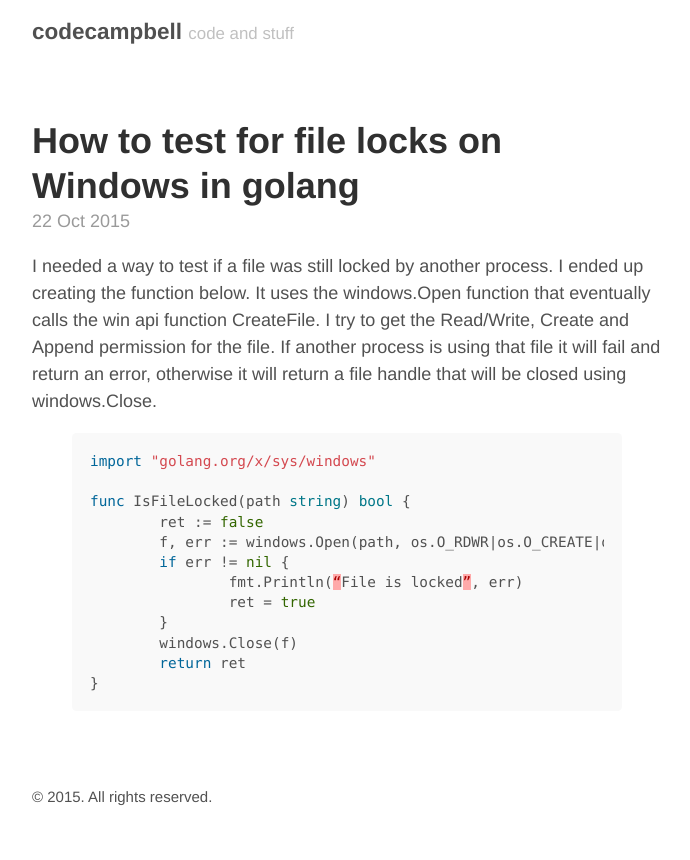
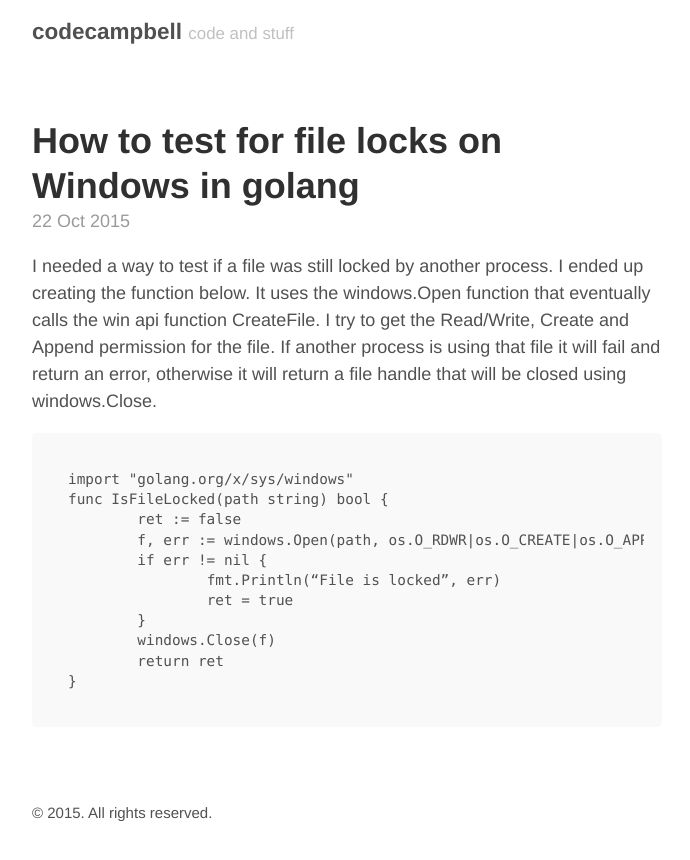
Before and after one commit to blaircamp/blaircamp.github.io, a Jekyll site: the page built from _posts/2015-10-22-file-locks-golang.markdown, in a window 1280 px wide. Shown: the top 860 px of the page, without its empty margins (293-983 px from the left). Built offline with Jekyll 4.4.1, drawn with Linux system fonts in a browser that asks for light colours.

Commit message:
Updated 2015-10-22-file-locks-golang.markdown

```diff
--- a/_posts/2015-10-22-file-locks-golang.markdown
+++ b/_posts/2015-10-22-file-locks-golang.markdown
@@ -2,22 +2,23 @@
 published: true
 title: How to test for file locks on Windows in golang
 layout: post
-tags: [golang]
-categories: [golang]
+tags:
+  - golang
+categories:
+  - golang
 ---
+
 I needed a way to test if a file was still locked by another process.  I ended up creating the function below.  It uses the windows.Open function that eventually calls the win api function CreateFile.  I try to get the Read/Write, Create and Append permission for the file.  If another process is using that file it will fail and return an error, otherwise it will return a file handle that will be closed using windows.Close.
 
-{% highlight go %}
-import "golang.org/x/sys/windows"
 
-func IsFileLocked(path string) bool {
-	ret := false
-	f, err := windows.Open(path, os.O_RDWR|os.O_CREATE|os.O_APPEND, 0666)
-	if err != nil {
-		fmt.Println(“File is locked”, err)
-		ret = true
+	import "golang.org/x/sys/windows"
+	func IsFileLocked(path string) bool {
+		ret := false
+		f, err := windows.Open(path, os.O_RDWR|os.O_CREATE|os.O_APPEND, 0666)
+		if err != nil {
+			fmt.Println(“File is locked”, err)
+			ret = true
+		}
+		windows.Close(f)
+		return ret
 	}
-	windows.Close(f)
-	return ret
-}
-{% endhighlight %}
```
